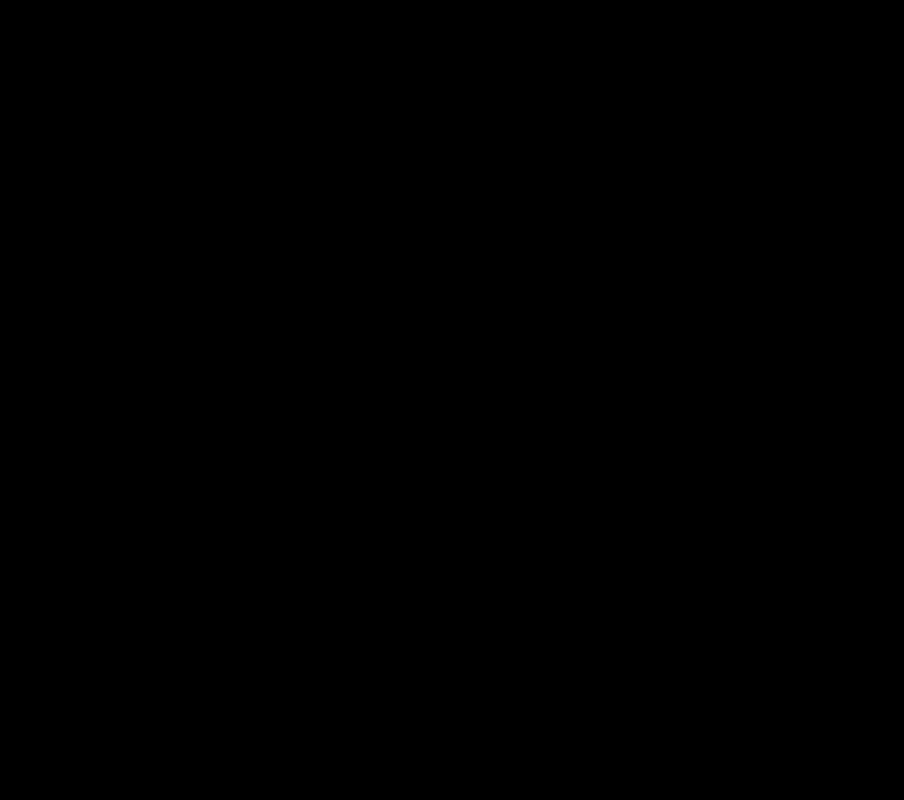
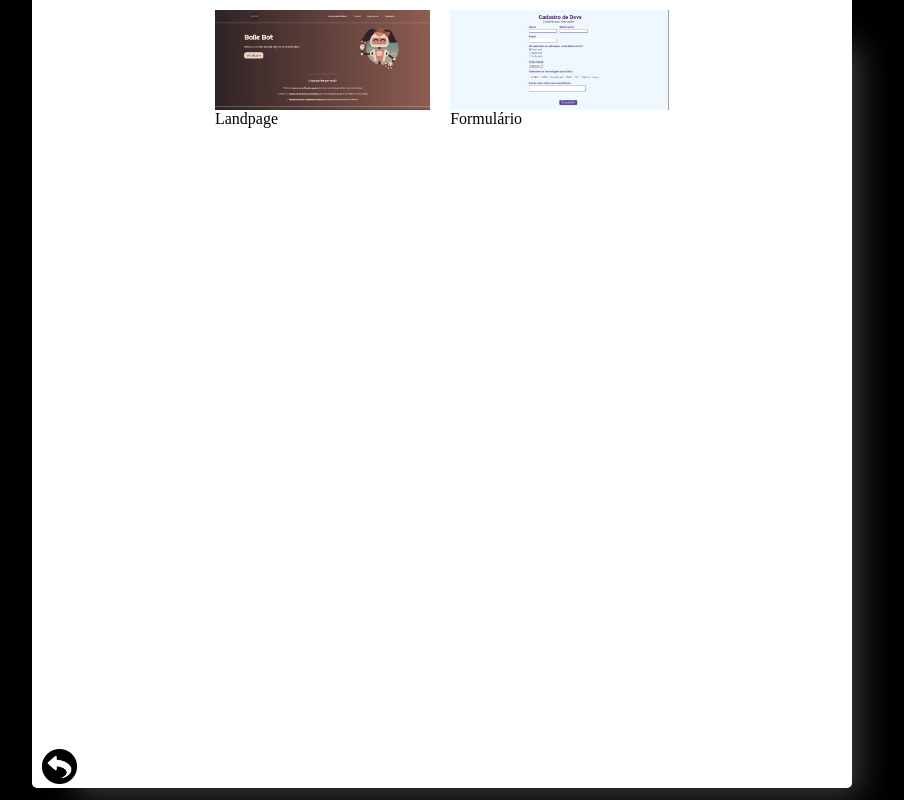
Before and after one commit to brunolk1/Portifolio-Bruno-Rodrigues, a plain HTML site: page portifolio.html in a window 1280 px wide. Shown: the whole page, without its empty margins (198-1102 px from the left). Drawn offline with Linux system fonts and the light colour scheme.

Commit message:
modificando  pagina de projetos

```diff
--- a/portifolio.html
+++ b/portifolio.html
@@ -7,6 +7,23 @@
     <link rel="stylesheet" href="style/style.css">
 </head>
 <body>
-    <a href="index.html" class="voltar"><img src="fotos/pngegg.png" alt="Voltar"></a>
+
+<main class="main-portifolio">
+
+    <section class="section-portifolio">
+        <div class="projeto1">
+            <img src="fotos/capa-landpage.jpeg" alt="landpage">
+            <p>Landpage </p>
+        </div>
+        <div class="projeto2">
+            <img src="fotos/capa-formulario.jpeg" alt="formulario">
+            <p>Formulário</p>
+        </div>
+    </section>
+
+
+        <a href="index.html" class="voltar"><img src="fotos/pngegg.png" alt="Voltar"></a>
+</main>
+
 </body>
 </html>
--- a/style/style.css
+++ b/style/style.css
@@ -16,7 +16,7 @@ body {
 main {
     height: 96vh ;
     max-width: 800px;
-    background-image: linear-gradient(to bottom, #00000044, #4D4D4D, #a1a1a1, #ecececa6 );
+    background-color: rgb(244, 250, 255);
     margin: auto;
     padding: 10px;
     border-bottom-left-radius: 5px;
@@ -76,16 +76,17 @@ nav > a {
     font-size: 18px;
     color: white;
     background-color: rgba(128, 128, 128, 0.644);
-    padding: 5px;
+    padding: 3px;
     border-radius: 7px;
     text-decoration: none;
     font-weight: bold;
-    transition-duration: .5s;
+
 }
 
 nav > a:hover {
     background-color: white;
     color: black;
+    transition-duration: .5s;
 }
 
 .logo {
@@ -130,6 +131,7 @@ main h1 {
     background-color: white;
     text-align: justify;
     padding: 10px;
+    border: 1.5px solid black;
     border-radius: 10px;
     box-shadow: 3px 3px 8px rgba(0, 0, 0, 0.336);
     margin-bottom: 30px;
@@ -147,16 +149,19 @@ main h1 {
     display: flex;
     justify-content: center;
     align-items: center;
+    height: 97vh;
 }
 
 .contato {
     background-color: white;
+    border: 1.5px solid black;
     border-radius: 10px ;
     font-family: 'Roboto Mono', monospace;
     font-weight: 300;
     font-size: 1em;
+    width: 400px;
     padding: 20px;
-    margin: 30px 0px 50px 0px;
+    margin: auto;
 }
 
 .contato h2 {
@@ -177,6 +182,35 @@ main h1 {
 
 }
 
+.main-portifolio {
+
+    background-color: white;
+}
+
+.section-portifolio{
+    display: flex;
+    justify-content: center;
+    align-items: center;
+    gap: 20px;
+}
+
+.projeto1 img {
+    display: flex;
+
+    height: 100px;
+}
+.projeto1:hover {
+    display: flex;
+
+    height: 120px;
+}
+
+.projeto2 img {
+    display: flex;
+
+    height: 100px;
+}
+
 div .youtube .insta .linkedin .github{
 
     text-decoration: none;
```
Also changed, not shown: sobre.html (+3 -2 lines), fotos/capa-formulario.jpeg (added), fotos/capa-landpage.jpeg (added).
